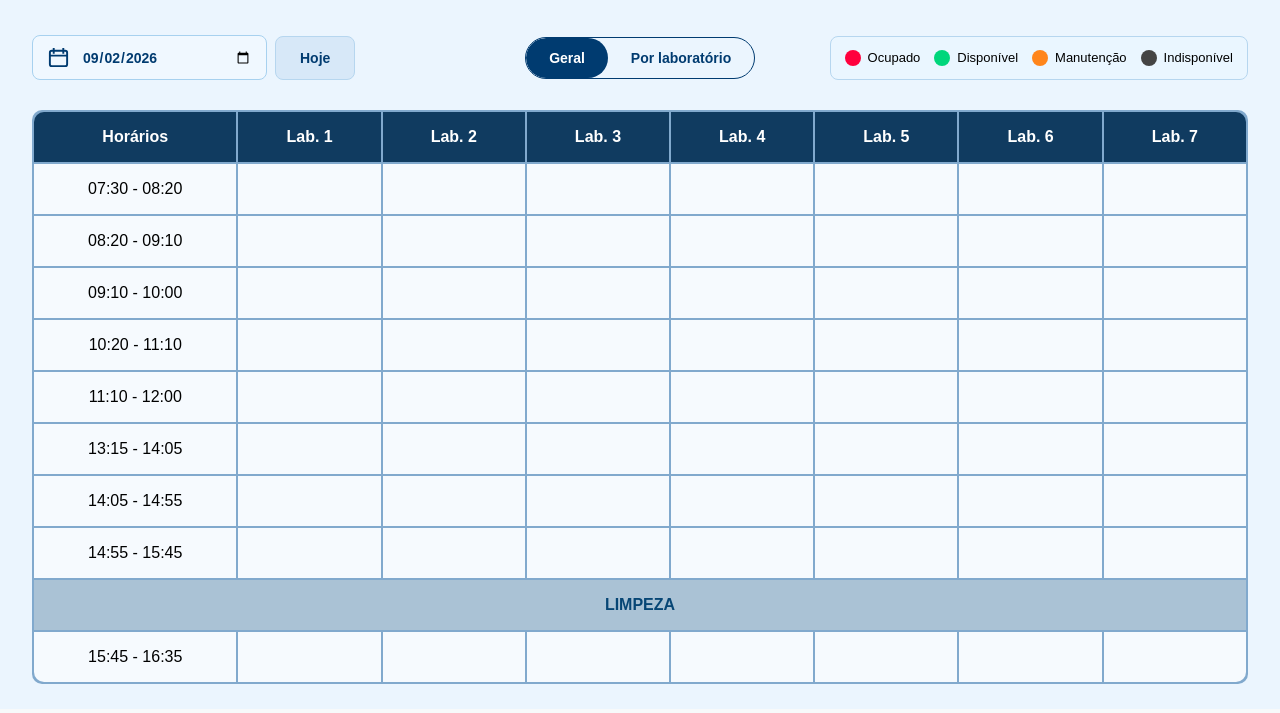
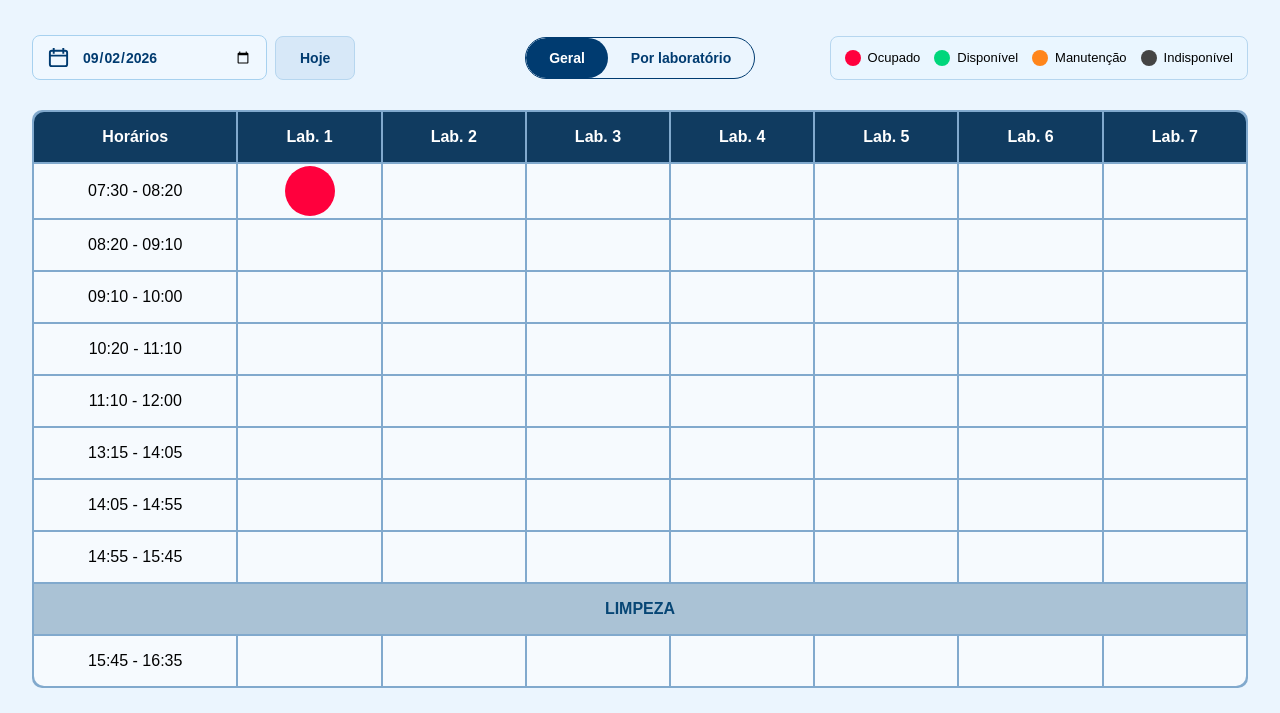
Before and after one commit to yraujs/saliinf, a web app: file views/AgendaGeral.html in a window 1280 px wide. Shown: the part 180-893 px from the top of the page. Before the commit the page ends 864 px from the top, so only its background shows below. Run offline with its HTML, style and script files only (its server is not run), Linux system fonts and the light colour scheme.

Commit message:
Circulo ocupado

```diff
--- a/public/css/TelaPublicaStyle.css
+++ b/public/css/TelaPublicaStyle.css
@@ -402,3 +402,12 @@ table td {
 nav a:hover {
     color: #76C9F6;
 }
+
+.circulo-ocupado{
+    background-color: #FF003D;
+    width: 50px;
+    height: 50px;
+    display: flex;
+    border-radius: 50%;
+    margin: 2px auto;
+}
--- a/views/AgendaGeral.html
+++ b/views/AgendaGeral.html
@@ -86,7 +86,7 @@
                 <tbody>
                     <tr>
                         <td>07:30 - 08:20</td>
-                        <td></td><td></td><td></td><td></td>
+                        <td><div class="circulo-ocupado"></div></td><td></td><td></td><td></td>
                         <td></td><td></td><td></td>
                     </tr>
                     <tr>
```
